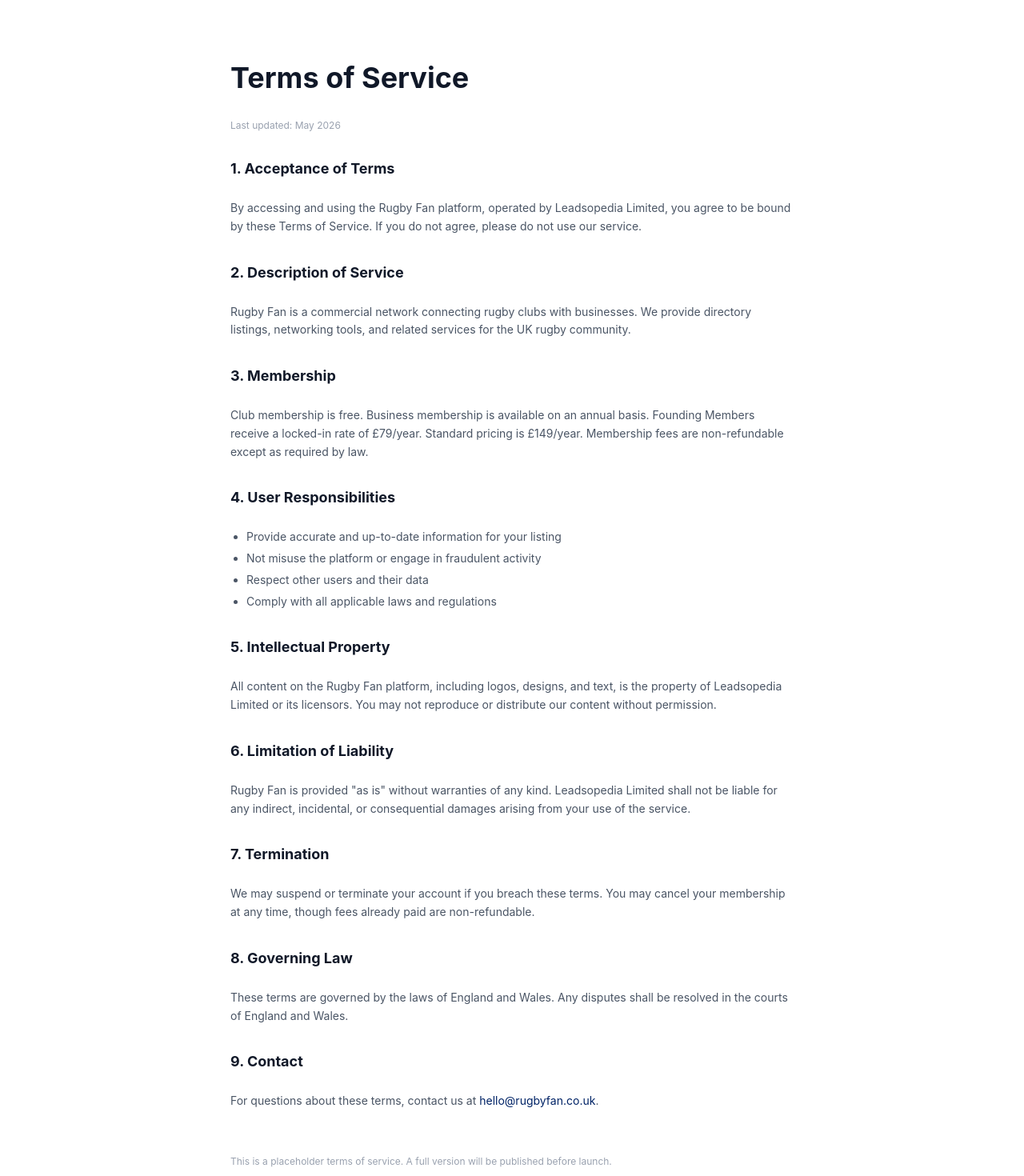
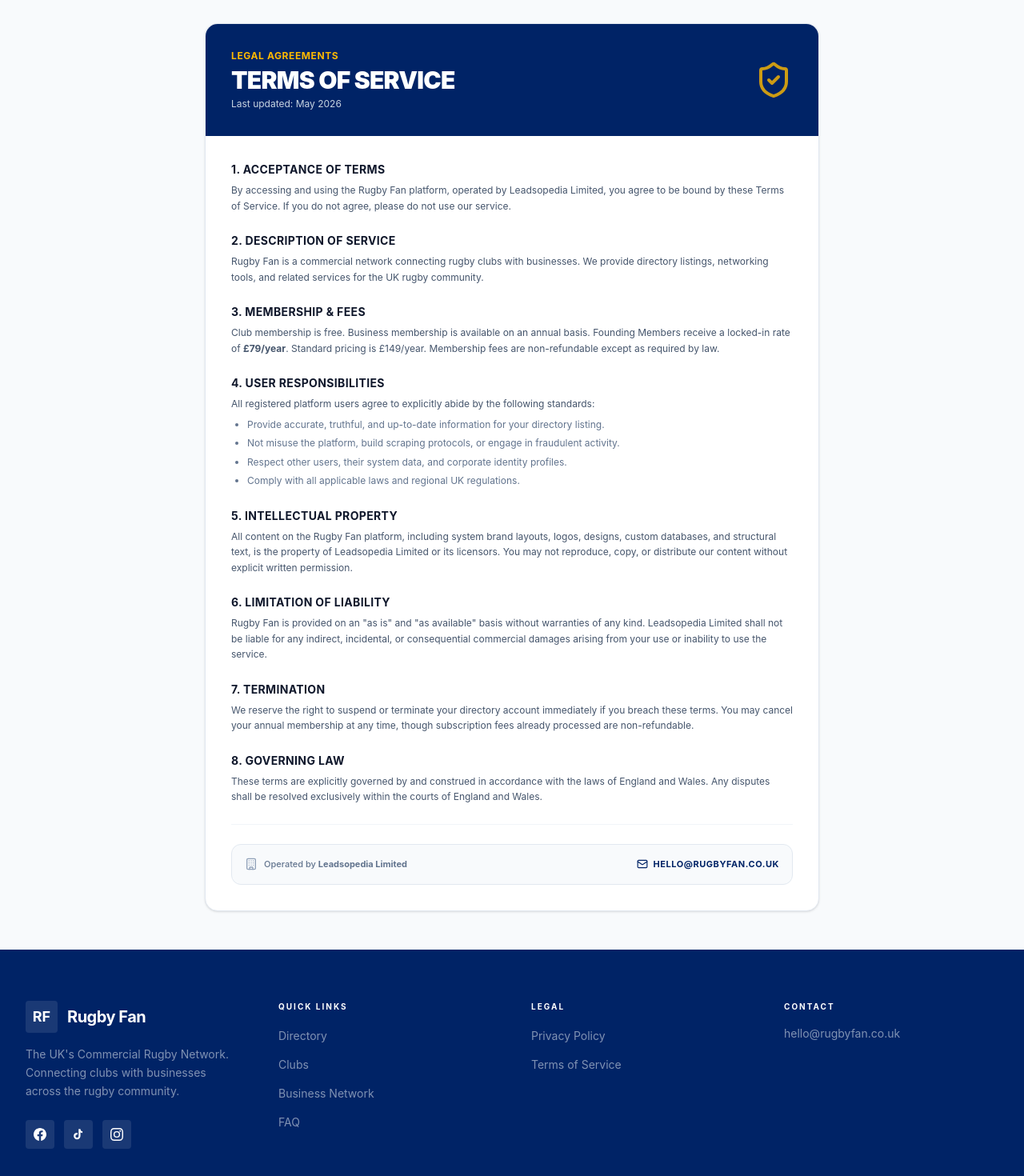
Before and after one commit to woodbridgemartin-create/Rugby-Fan-Commercial-Network, a React (Vite) app: page /terms in a window 1280 px wide. Shown: the part 100-1570 px from the top of the page at 80% size. Built offline with nearby package versions, Linux system fonts and the light colour scheme; no server answers.

Commit message:
Update TermsPage.tsx

```diff
--- a/src/pages/TermsPage.tsx
+++ b/src/pages/TermsPage.tsx
@@ -1,63 +1,96 @@
+import { ShieldCheck, Mail, Building } from 'lucide-react';
+
 export default function TermsPage() {
   return (
-    <div className="py-16 lg:py-24">
-      <div className="max-w-3xl mx-auto px-6 lg:px-8">
-        <h1 className="text-3xl lg:text-4xl font-bold text-gray-900 mb-8">Terms of Service</h1>
-        <div className="prose prose-gray max-w-none space-y-6 text-gray-600 text-sm leading-relaxed">
-          <p className="text-gray-400 text-xs">Last updated: May 2026</p>
+    <div className="bg-slate-50 min-h-screen py-12 px-4 sm:px-6 antialiased">
+      <div className="max-w-3xl mx-auto bg-white border border-slate-200 rounded-2xl shadow-sm overflow-hidden">
 
-          <h2 className="text-lg font-bold text-gray-900 mt-8">1. Acceptance of Terms</h2>
+        {/* Editorial Top Title Header */}
+        <div className="bg-[#002366] text-white p-8 text-center sm:text-left flex flex-col sm:flex-row sm:items-center justify-between gap-4">
+          <div>
+            <span className="text-amber-400 text-xs font-bold uppercase tracking-wider block mb-1">Legal Agreements</span>
+            <h1 className="text-3xl font-black uppercase tracking-tight">Terms of Service</h1>
+            <p className="text-slate-300 text-xs mt-1">Last updated: May 2026</p>
+          </div>
+          <ShieldCheck size={48} className="text-amber-400 shrink-0 opacity-80 hidden sm:block" />
+        </div>
+
+        {/* Legal Body Sections */}
+        <div className="p-8 space-y-6 text-xs text-slate-600 leading-relaxed">
+
+          <section className="space-y-1.5">
+            <h2 className="font-bold text-slate-900 text-sm uppercase tracking-wide">1. Acceptance of Terms</h2>
             <p>
               By accessing and using the Rugby Fan platform, operated by Leadsopedia Limited, you agree to be bound by these Terms of Service. If you do not agree, please do not use our service.
             </p>
+          </section>
 
-          <h2 className="text-lg font-bold text-gray-900 mt-8">2. Description of Service</h2>
+          <section className="space-y-1.5">
+            <h2 className="font-bold text-slate-900 text-sm uppercase tracking-wide">2. Description of Service</h2>
             <p>
               Rugby Fan is a commercial network connecting rugby clubs with businesses. We provide directory listings, networking tools, and related services for the UK rugby community.
             </p>
+          </section>
 
-          <h2 className="text-lg font-bold text-gray-900 mt-8">3. Membership</h2>
+          <section className="space-y-1.5">
+            <h2 className="font-bold text-slate-900 text-sm uppercase tracking-wide">3. Membership & Fees</h2>
             <p>
-            Club membership is free. Business membership is available on an annual basis. Founding Members receive a locked-in rate of &pound;79/year. Standard pricing is &pound;149/year. Membership fees are non-refundable except as required by law.
+              Club membership is free. Business membership is available on an annual basis. Founding Members receive a locked-in rate of <strong>£79/year</strong>. Standard pricing is £149/year. Membership fees are non-refundable except as required by law.
             </p>
+          </section>
 
-          <h2 className="text-lg font-bold text-gray-900 mt-8">4. User Responsibilities</h2>
-          <ul className="list-disc pl-5 space-y-1">
-            <li>Provide accurate and up-to-date information for your listing</li>
-            <li>Not misuse the platform or engage in fraudulent activity</li>
-            <li>Respect other users and their data</li>
-            <li>Comply with all applicable laws and regulations</li>
+          <section className="space-y-1.5">
+            <h2 className="font-bold text-slate-900 text-sm uppercase tracking-wide">4. User Responsibilities</h2>
+            <p>All registered platform users agree to explicitly abide by the following standards:</p>
+            <ul className="list-disc pl-5 space-y-1 mt-1 text-slate-500">
+              <li>Provide accurate, truthful, and up-to-date information for your directory listing.</li>
+              <li>Not misuse the platform, build scraping protocols, or engage in fraudulent activity.</li>
+              <li>Respect other users, their system data, and corporate identity profiles.</li>
+              <li>Comply with all applicable laws and regional UK regulations.</li>
             </ul>
+          </section>
 
-          <h2 className="text-lg font-bold text-gray-900 mt-8">5. Intellectual Property</h2>
+          <section className="space-y-1.5">
+            <h2 className="font-bold text-slate-900 text-sm uppercase tracking-wide">5. Intellectual Property</h2>
             <p>
-            All content on the Rugby Fan platform, including logos, designs, and text, is the property of Leadsopedia Limited or its licensors. You may not reproduce or distribute our content without permission.
+              All content on the Rugby Fan platform, including system brand layouts, logos, designs, custom databases, and structural text, is the property of Leadsopedia Limited or its licensors. You may not reproduce, copy, or distribute our content without explicit written permission.
             </p>
+          </section>
 
-          <h2 className="text-lg font-bold text-gray-900 mt-8">6. Limitation of Liability</h2>
+          <section className="space-y-1.5">
+            <h2 className="font-bold text-slate-900 text-sm uppercase tracking-wide">6. Limitation of Liability</h2>
             <p>
-            Rugby Fan is provided &quot;as is&quot; without warranties of any kind. Leadsopedia Limited shall not be liable for any indirect, incidental, or consequential damages arising from your use of the service.
+              Rugby Fan is provided on an "as is" and "as available" basis without warranties of any kind. Leadsopedia Limited shall not be liable for any indirect, incidental, or consequential commercial damages arising from your use or inability to use the service.
             </p>
+          </section>
 
-          <h2 className="text-lg font-bold text-gray-900 mt-8">7. Termination</h2>
+          <section className="space-y-1.5">
+            <h2 className="font-bold text-slate-900 text-sm uppercase tracking-wide">7. Termination</h2>
             <p>
-            We may suspend or terminate your account if you breach these terms. You may cancel your membership at any time, though fees already paid are non-refundable.
+              We reserve the right to suspend or terminate your directory account immediately if you breach these terms. You may cancel your annual membership at any time, though subscription fees already processed are non-refundable.
             </p>
+          </section>
 
-          <h2 className="text-lg font-bold text-gray-900 mt-8">8. Governing Law</h2>
+          <section className="space-y-1.5">
+            <h2 className="font-bold text-slate-900 text-sm uppercase tracking-wide">8. Governing Law</h2>
             <p>
-            These terms are governed by the laws of England and Wales. Any disputes shall be resolved in the courts of England and Wales.
+              These terms are explicitly governed by and construed in accordance with the laws of England and Wales. Any disputes shall be resolved exclusively within the courts of England and Wales.
             </p>
+          </section>
 
-          <h2 className="text-lg font-bold text-gray-900 mt-8">9. Contact</h2>
-          <p>
-            For questions about these terms, contact us at{' '}
-            <a href="mailto:hello@rugbyfan.co.uk" className="text-[#002366] hover:underline">hello@rugbyfan.co.uk</a>.
-          </p>
+          <hr className="border-slate-100 my-6" />
 
-          <p className="text-gray-400 text-xs pt-8">
-            This is a placeholder terms of service. A full version will be published before launch.
-          </p>
+          {/* Footer Contact Metadata */}
+          <div className="bg-slate-50 border border-slate-200 rounded-xl p-4 flex flex-col sm:flex-row sm:items-center justify-between gap-4 text-[11px]">
+            <div className="flex items-center gap-2">
+              <Building size={16} className="text-slate-400 shrink-0" />
+              <span className="text-slate-500 font-medium">Operated by <strong>Leadsopedia Limited</strong></span>
+            </div>
+            <a href="mailto:hello@rugbyfan.co.uk" className="inline-flex items-center gap-1.5 text-[#002366] font-bold uppercase tracking-wider hover:underline">
+              <Mail size={14} /> hello@rugbyfan.co.uk
+            </a>
+          </div>
+
         </div>
       </div>
     </div>
```
Lines whose indentation alone changed are shown as unchanged.
